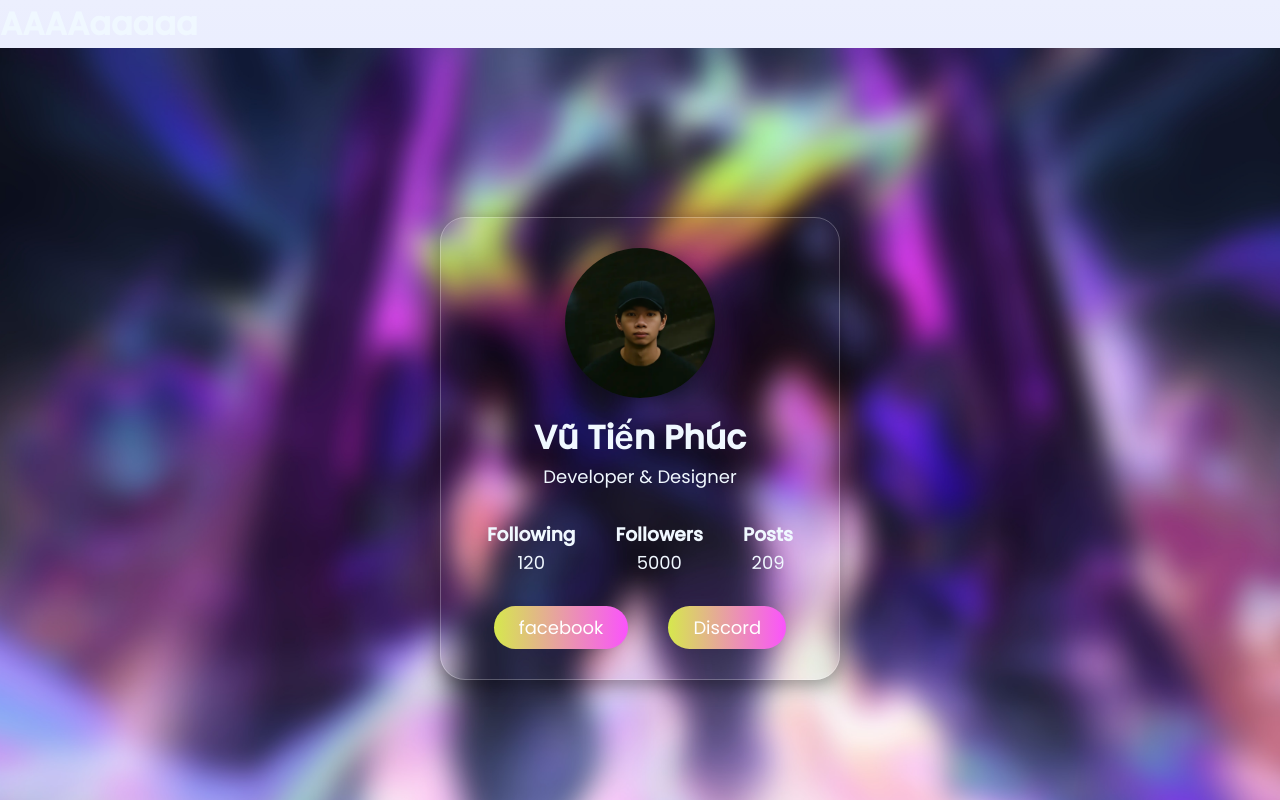
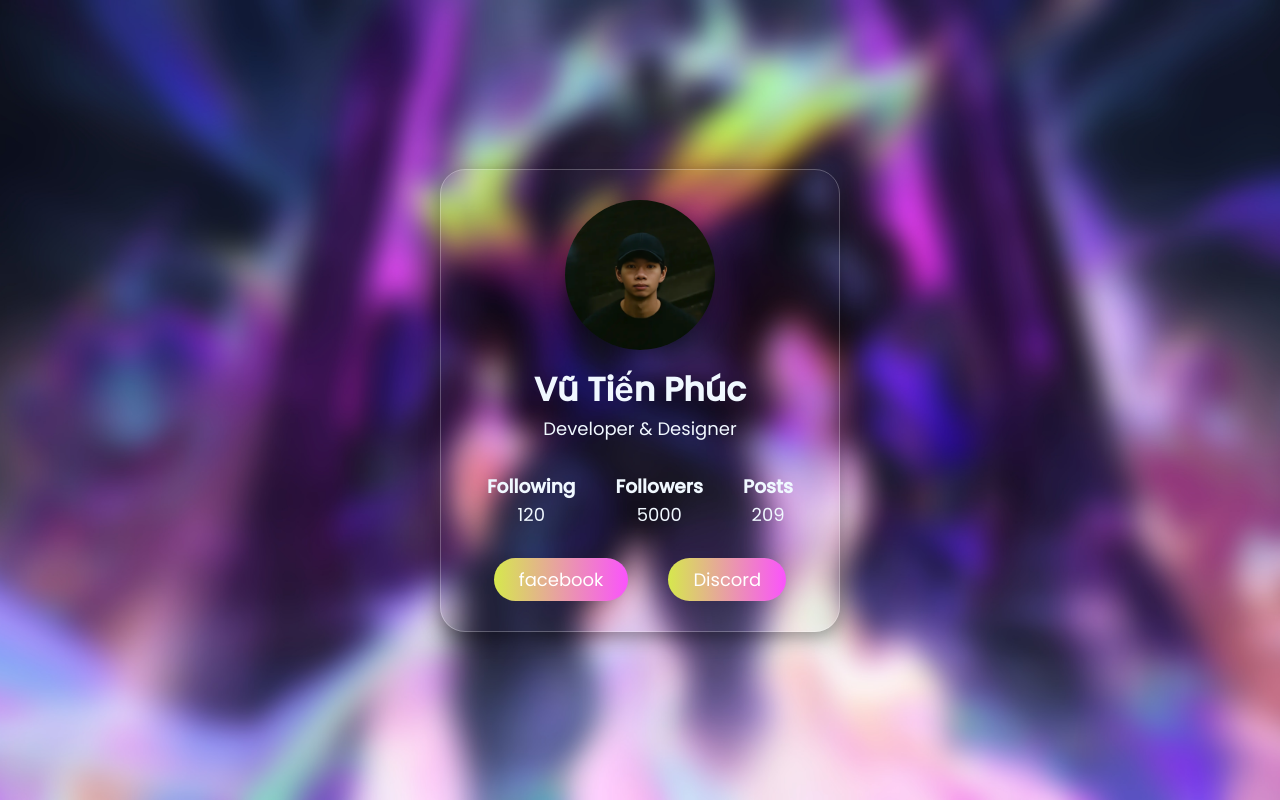
Before and after one commit to TienPhuc1504/lab01, a plain HTML site: page index.html in a window 1280 px wide. Shown: the top 800 px of the page. Drawn offline with nearby package versions, Linux system fonts and the light colour scheme.

Commit message:
Update index.html

```diff
--- a/index.html
+++ b/index.html
@@ -15,7 +15,7 @@
 </head>
 
 <body>
-    <h1>AAAAaaaaa</h1>
+
     <section class="main">
         <div class="profile-card">
             <div class="image">
```
